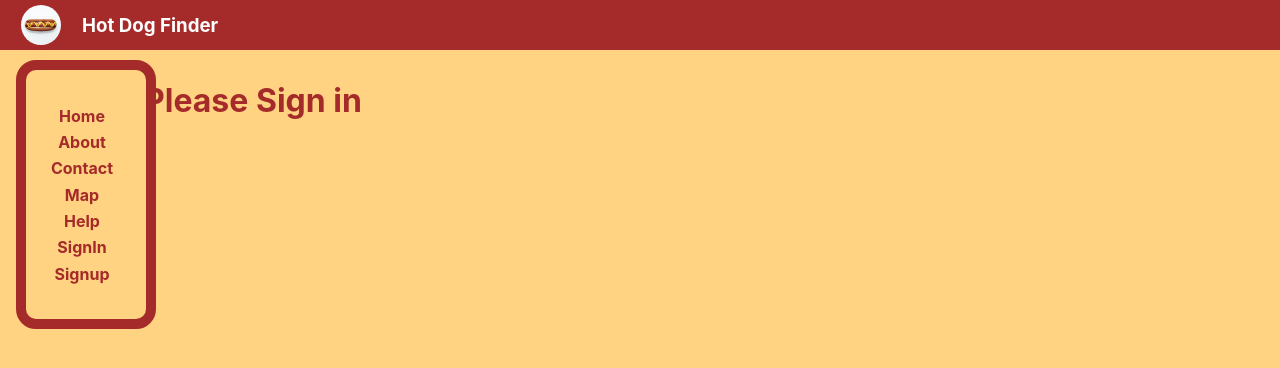
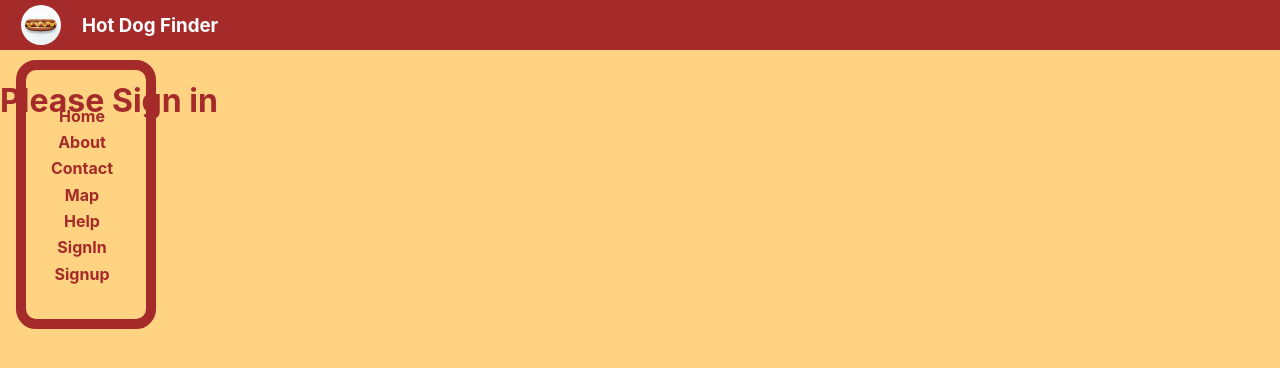
Before and after one commit to chonger878/Hot-Dog-Cart-Finder-App, a React (Create React App) app in the folder front-end-react/: page / in a window 1280 px wide. Shown: the top 368 px of the page. Built offline with nearby package versions, Linux system fonts and the light colour scheme; what google-maps-react would draw is missing.

Commit message:
changes to nav and nav css

```diff
--- a/front-end-react/src/components/nav/Nav.css
+++ b/front-end-react/src/components/nav/Nav.css
@@ -57,12 +57,10 @@
 }
 
 h1 {
-  padding-left: 9rem;
   color: brown;
 }
 
 ul {
-  padding-left: 12rem;
   list-style: none;
   color: brown;
 }
```
Also changed, not shown: 1 other file (tests, documents, lock files or other folders).
